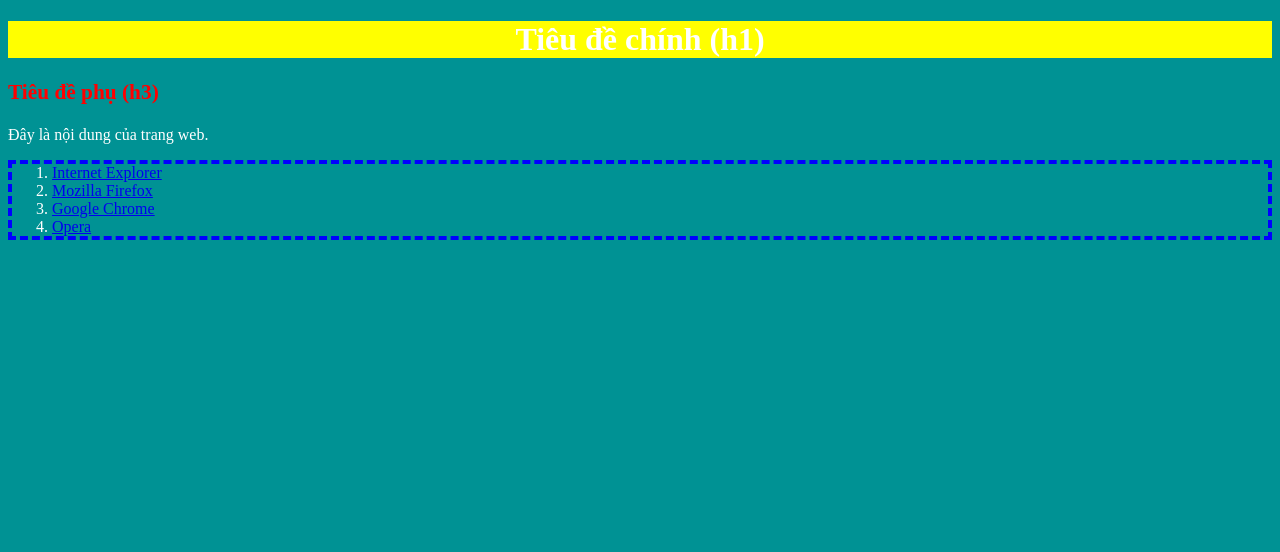
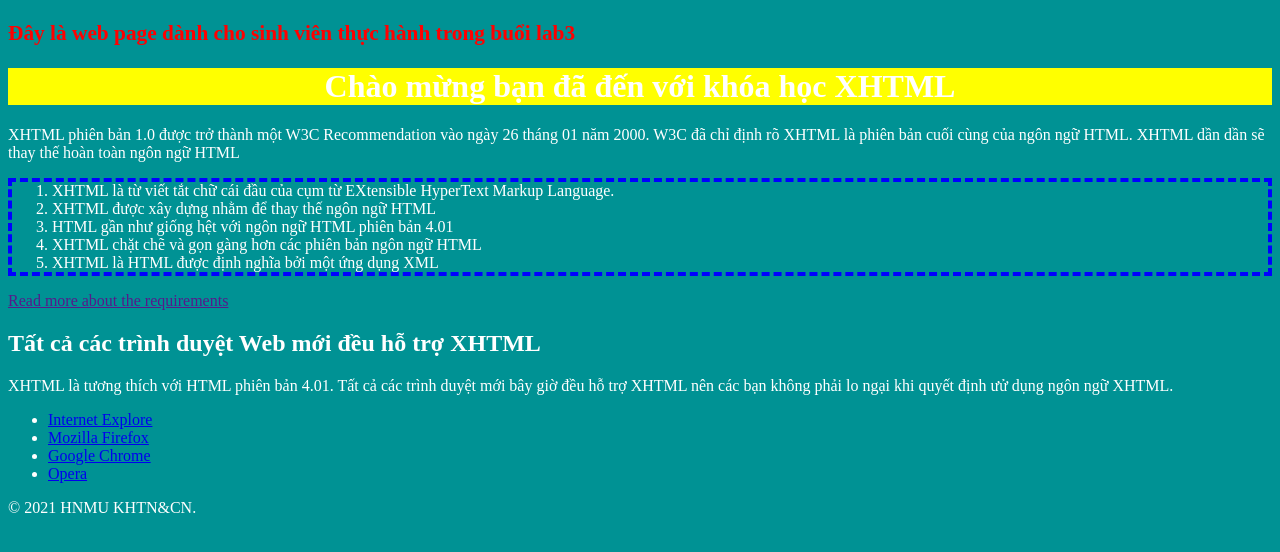
Before and after one commit to vumaiphuong224001823/btvn-bai1-buoi2, a plain HTML site: page index.html in a window 1280 px wide. Drawn offline with Linux system fonts and the light colour scheme.

Commit message:
Update index.html

```diff
--- a/index.html
+++ b/index.html
@@ -1,44 +1,31 @@
 <!DOCTYPE html>
-<html lang="vi">
+<html lang="en">
 <head>
     <meta charset="UTF-8">
     <meta name="viewport" content="width=device-width, initial-scale=1.0">
-    <title>CSS Cơ Chế Làm Việc</title>
-    <link rel="stylesheet" href="style.css"> <!-- External CSS -->
-    <style>
-        /* Internal CSS */
-        body {
-            background-color: #009294;
-            color: #FFFFFF;
-        }
-        h1 {
-            background-color: yellow;
-            text-align: center;
-        }
-        h3 {
-            font-size: 16pt;
-            color: #FF0000;
-        }
-        ol {
-            border-style: dashed;
-            border-width: 4px;
-            border-color: blue;
-        }
-    </style>
+    <title>Bài 1</title>
 </head>
-<body>
-
-    <h1>Tiêu đề chính (h1)</h1>
-    <h3>Tiêu đề phụ (h3)</h3>
-
-    <p style="color: white;">Đây là nội dung của trang web.</p> <!-- Inline CSS -->
-
-    <ol>
-        <li><a href="http://windows.microsoft.com/en-US/internet-explorer/products/ie/home" target="_blank">Internet Explorer</a></li>
-        <li><a href="http://www.mozilla.com/en-US/firefox/fx/" target="_blank">Mozilla Firefox</a></li>
-        <li><a href="http://www.google.com/chrome/index.html" target="_blank">Google Chrome</a></li>
-        <li><a href="http://www.opera.com/download/" target="_blank">Opera</a></li>
-    </ol>
-
+<body style="background-color: #009294; color: #FFFFFF;">
+    <h3 style="font-size: 16pt; color: #FF0000;">Đây là web page dành cho sinh viên thực hành trong buổi lab3</h2>
+    <h1 style="background-color: yellow; text-align: center;">Chào mừng bạn đã đến với khóa học XHTML</h1>
+    <p>XHTML phiên bản 1.0 được trở thành một W3C Recommendation vào
+    ngày 26 tháng 01 năm 2000. W3C đã chỉ định rõ XHTML là phiên bản cuối cùng của ngôn ngữ HTML. XHTML dần dần sẽ thay thế hoàn toàn ngôn ngữ HTML</p>
+        <ol style="border-style: dashed; border-width: 4px; border-color: blue;">
+            <li>XHTML là từ viết tắt chữ cái đầu của cụm từ EXtensible HyperText Markup Language.</li>
+            <li>XHTML được xây dựng nhằm để thay thế ngôn ngữ HTML</li>
+            <li>HTML gần như giống hệt với ngôn ngữ HTML phiên bản 4.01</li>
+            <li>XHTML chặt chẽ và gọn gàng hơn các phiên bản ngôn ngữ HTML</li>
+            <li>XHTML là HTML được định nghĩa bởi một ứng dụng XML</li>
+        </ol>
+    <a href="">Read more about the requirements</a>
+    <h2>Tất cả các trình duyệt Web mới đều hỗ trợ XHTML</h2>
+        <p>XHTML là tương thích với HTML phiên bản 4.01. Tất cả các trình duyệt mới bây giờ đều hỗ trợ XHTML nên các bạn không phải lo ngại khi quyết định ưử dụng ngôn ngữ XHTML.</p>
+        <ul>
+            <li><a href="https://support.microsoft.com/vi-vn/windows">Internet Explore</a></li>
+            <li><a href="https://www.mozilla.org/en-US/firefox/">Mozilla Firefox</a></li>
+            <li><a href="https://www.google.com/chrome/index.html">Google Chrome</a></li>
+            <li><a href="https://www.opera.com/vi/download">Opera</a></li>
+            </ul>
+    <p>© 2021 HNMU KHTN&CN.</p>
 </body>
 </html>
```
